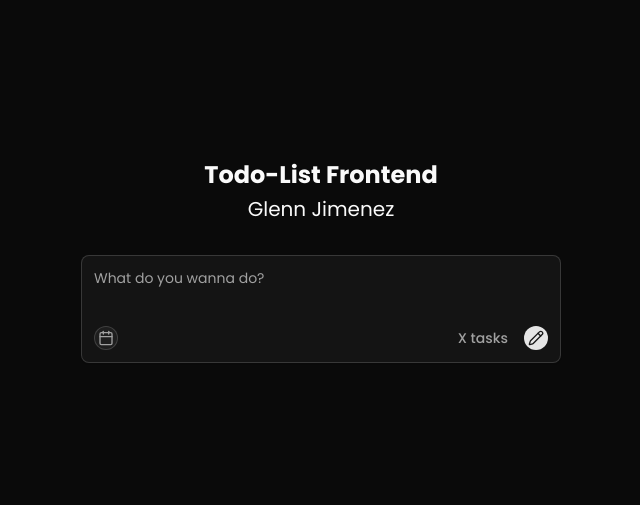
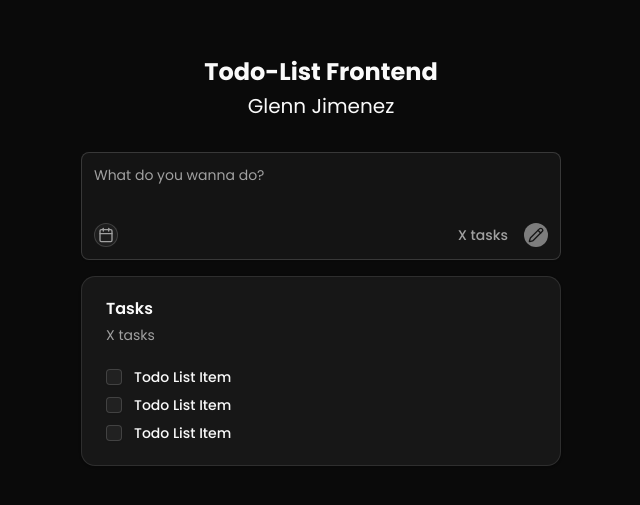
Before and after one commit to gisketch/todo-application, a React (Vite) app in the folder frontend/: page / in a window 1280 px wide. Shown: the part 139-644 px from the top of the page, without its empty margins (319-959 px from the left). Built offline with nearby package versions, Linux system fonts and the light colour scheme.

Commit message:
add todo item component

```diff
--- a/frontend/package.json
+++ b/frontend/package.json
@@ -11,6 +11,8 @@
   },
   "dependencies": {
     "@fontsource/poppins": "^5.2.7",
+    "@radix-ui/react-checkbox": "^1.3.3",
+    "@radix-ui/react-label": "^2.1.7",
     "@radix-ui/react-separator": "^1.1.7",
     "@radix-ui/react-slot": "^1.2.3",
     "@tailwindcss/vite": "^4.1.15",
--- a/frontend/src/App.tsx
+++ b/frontend/src/App.tsx
@@ -1,7 +1,20 @@
+import { useState } from "react"
 import { ThemeProvider } from "./components/theme-provider"
 import TodoInput from "./components/todo-input"
+import { Card, CardContent, CardDescription, CardHeader, CardTitle } from "./components/ui/card"
+import TodoItem from "./components/todo-item"
 
 const App = () => {
+    const [todoInput, setTodoInput] = useState("");
+
+    const handleChangeInput = (e: React.ChangeEvent<HTMLTextAreaElement>) => {
+        setTodoInput(e.target.value);
+    }
+
+    const handleAddTodo = () => {
+        // call API
+    }
+
     return (
         <ThemeProvider defaultTheme="dark" storageKey="todo-theme">
             <div className="flex flex-col items-center justify-center min-h-screen gap-8">
@@ -9,8 +22,19 @@ const App = () => {
                     <h1 className="text-2xl font-bold">Todo-List Frontend</h1>
                     <p className="text-xl">Glenn Jimenez</p>
                 </div>
-                <div className="flex flex-col items-center justify-center w-[480px]">
-                    <TodoInput />
+                <div className="flex flex-col items-center justify-center w-[480px] gap-4">
+                    <TodoInput onChangeInput={handleChangeInput} input={todoInput} onTodoAdd={handleAddTodo} />
+                    <Card className="w-[480px]">
+                        <CardHeader>
+                            <CardTitle>Tasks</CardTitle>
+                            <CardDescription>X tasks</CardDescription>
+                        </CardHeader>
+                        <CardContent className="flex flex-col gap-3">
+                            <TodoItem />
+                            <TodoItem />
+                            <TodoItem />
+                        </CardContent>
+                    </Card>
                 </div>
             </div>
         </ThemeProvider>
--- a/frontend/src/components/todo-input.tsx
+++ b/frontend/src/components/todo-input.tsx
@@ -2,12 +2,16 @@ import { Separator } from "@radix-ui/react-separator"
 import { InputGroup, InputGroupAddon, InputGroupButton, InputGroupText, InputGroupTextarea } from "./ui/input-group"
 import { CalendarIcon, PencilIcon } from "lucide-react"
 
-type TodoInputProps = {}
+interface TodoInputProps {
+    input: string
+    onChangeInput: (e: React.ChangeEvent<HTMLTextAreaElement>) => void
+    onTodoAdd: () => void
+}
 
-const TodoInput = (props: TodoInputProps) => {
+const TodoInput = ({ input, onChangeInput, onTodoAdd }: TodoInputProps) => {
     return (
         <InputGroup>
-            <InputGroupTextarea placeholder="What do you wanna do?" />
+            <InputGroupTextarea placeholder="What do you wanna do?" value={input} onChange={onChangeInput} />
             <InputGroupAddon align="block-end">
                 <InputGroupButton
                     variant="outline"
@@ -22,6 +26,8 @@ const TodoInput = (props: TodoInputProps) => {
                     variant="default"
                     className="rounded-full"
                     size="icon-xs"
+                    onClick={onTodoAdd}
+                    disabled={!input}
                 >
                     <PencilIcon />
                     <span className="sr-only">Send</span>
--- /dev/null
+++ b/frontend/src/components/todo-item.tsx
@@ -0,0 +1,15 @@
+import { Checkbox } from "./ui/checkbox"
+import { Label } from "./ui/label"
+
+interface TodoItemProps { }
+
+const TodoItem = (props: TodoItemProps) => {
+    return (
+        <div className="flex items-center gap-3">
+            <Checkbox />
+            <Label>Todo List Item</Label>
+        </div>
+    )
+}
+
+export default TodoItem
--- /dev/null
+++ b/frontend/src/components/ui/checkbox.tsx
@@ -0,0 +1,30 @@
+import * as React from "react"
+import * as CheckboxPrimitive from "@radix-ui/react-checkbox"
+import { CheckIcon } from "lucide-react"
+
+import { cn } from "../../lib/utils"
+
+function Checkbox({
+  className,
+  ...props
+}: React.ComponentProps<typeof CheckboxPrimitive.Root>) {
+  return (
+    <CheckboxPrimitive.Root
+      data-slot="checkbox"
+      className={cn(
+        "peer border-input dark:bg-input/30 data-[state=checked]:bg-primary data-[state=checked]:text-primary-foreground dark:data-[state=checked]:bg-primary data-[state=checked]:border-primary focus-visible:border-ring focus-visible:ring-ring/50 aria-invalid:ring-destructive/20 dark:aria-invalid:ring-destructive/40 aria-invalid:border-destructive size-4 shrink-0 rounded-[4px] border shadow-xs transition-shadow outline-none focus-visible:ring-[3px] disabled:cursor-not-allowed disabled:opacity-50",
+        className
+      )}
+      {...props}
+    >
+      <CheckboxPrimitive.Indicator
+        data-slot="checkbox-indicator"
+        className="grid place-content-center text-current transition-none"
+      >
+        <CheckIcon className="size-3.5" />
+      </CheckboxPrimitive.Indicator>
+    </CheckboxPrimitive.Root>
+  )
+}
+
+export { Checkbox }
--- /dev/null
+++ b/frontend/src/components/ui/label.tsx
@@ -0,0 +1,22 @@
+import * as React from "react"
+import * as LabelPrimitive from "@radix-ui/react-label"
+
+import { cn } from "../../lib/utils"
+
+function Label({
+  className,
+  ...props
+}: React.ComponentProps<typeof LabelPrimitive.Root>) {
+  return (
+    <LabelPrimitive.Root
+      data-slot="label"
+      className={cn(
+        "flex items-center gap-2 text-sm leading-none font-medium select-none group-data-[disabled=true]:pointer-events-none group-data-[disabled=true]:opacity-50 peer-disabled:cursor-not-allowed peer-disabled:opacity-50",
+        className
+      )}
+      {...props}
+    />
+  )
+}
+
+export { Label }
```
Also changed, not shown: 1 other file (tests, documents, lock files or other folders).
